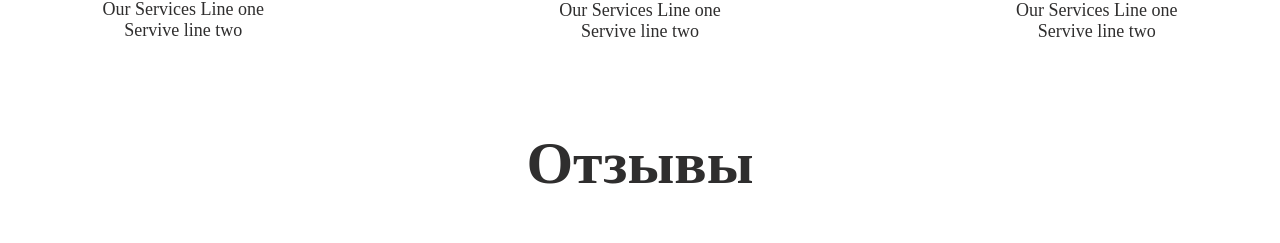
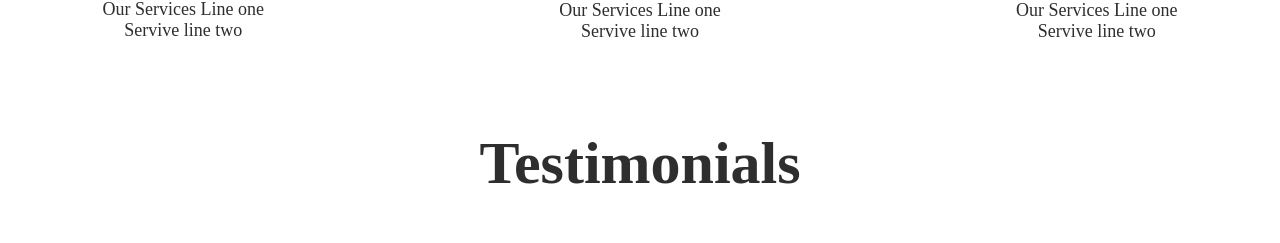
Before and after one commit to BlazerXXI/ArchiWeb, a React (Create React App) app: page / in a window 1280 px wide. Shown: the part 2652-2895 px from the top of the page. Built offline with nearby package versions, Linux system fonts and the light colour scheme.

Commit message:
Update Testimonial.jsx

```diff
--- a/src/components/Testimonial.jsx
+++ b/src/components/Testimonial.jsx
@@ -24,7 +24,7 @@ const Testimonial = () => {
   return (
     <section className="testimonial container m-auto">
       <h2 className="mb-[70px] max-md:text-3xl font-['Playfair_Display'] max-md:mb-4 max-md:text-center text-5xl font-[900] text-center">
-        Отзывы
+        Testimonials
       </h2>
       <div className="w-screen">
         <ul className="flex [&>*]:w-full max-sm:flex-col max-sm:w-[50%] m-auto flex-col-2 gap-4 w-full">
```
